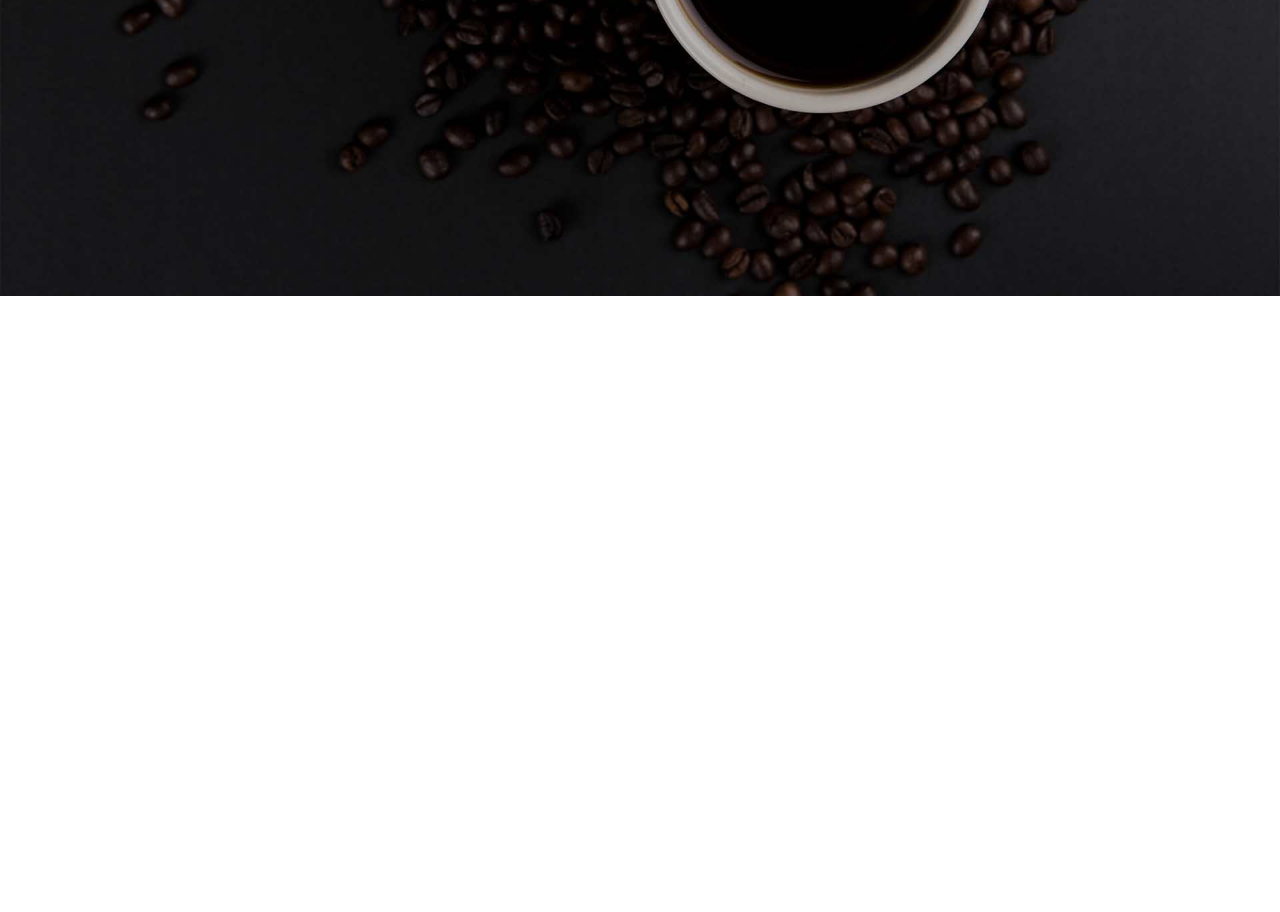
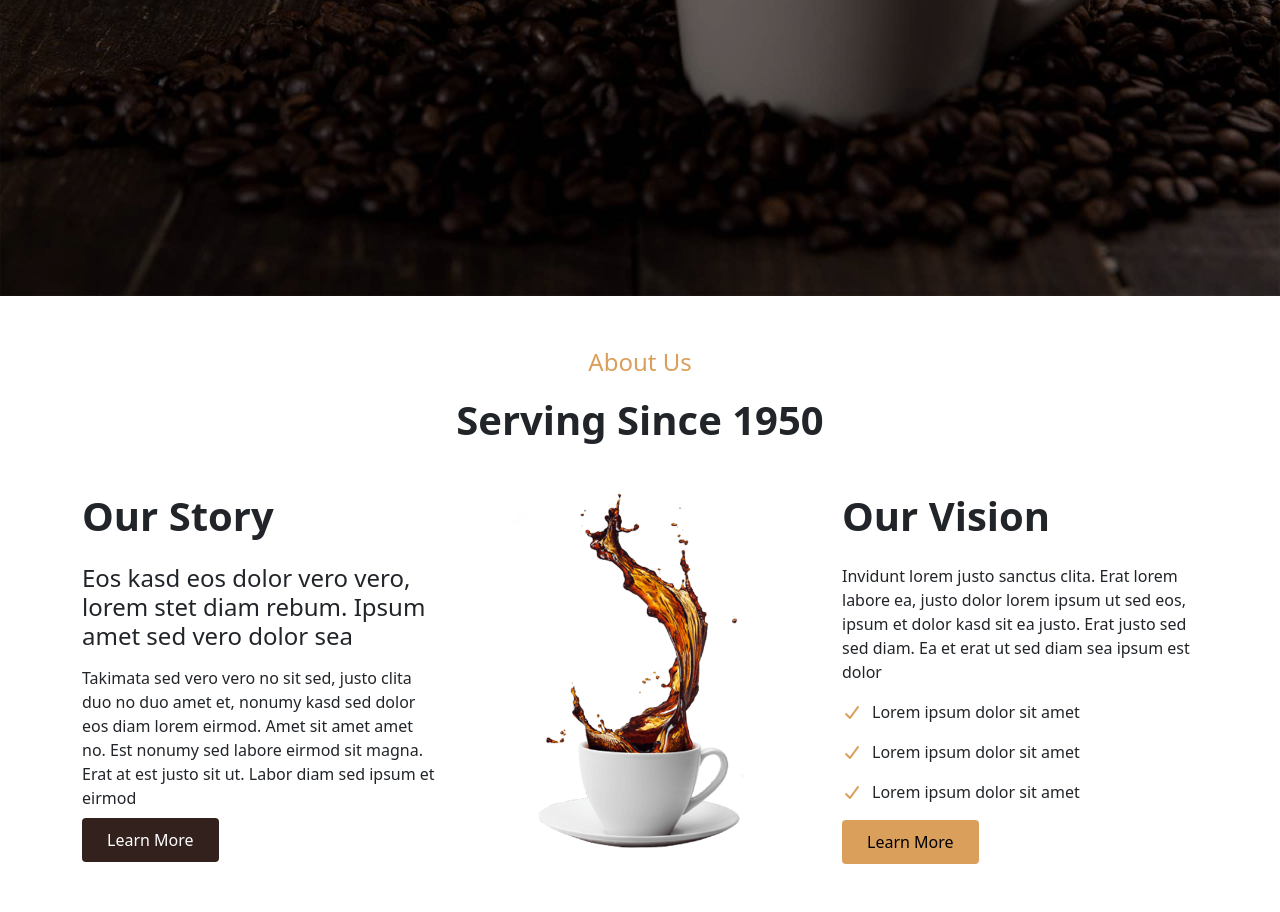
Before and after one commit to rashedahmed0/KOPPEE, a plain HTML site: page index.html in a window 1280 px wide. Shown: the part 495-1407 px from the top of the page. Before the commit the page ends 800 px from the top, so only its background shows below. Drawn offline with nearby package versions, Linux system fonts and the light colour scheme.

Commit message:
about section

```diff
--- a/index.html
+++ b/index.html
@@ -4,6 +4,13 @@
     <meta charset="utf-8" />
     <meta name="viewport" content="width=device-width, initial-scale=1" />
     <title>Bootstrap demo</title>
+    <link
+      rel="stylesheet"
+      href="https://cdnjs.cloudflare.com/ajax/libs/font-awesome/7.0.1/css/all.min.css"
+      integrity="sha512-2SwdPD6INVrV/lHTZbO2nodKhrnDdJK9/kg2XD1r9uGqPo1cUbujc+IYdlYdEErWNu69gVcYgdxlmVmzTWnetw=="
+      crossorigin="anonymous"
+      referrerpolicy="no-referrer"
+    />
     <link rel="stylesheet" href="./style.css" />
     <link rel="shortcut icon" href="./img/" type="image/x-icon" />
     <link
@@ -86,13 +93,20 @@
             <h2 class="fs-4 fw-medium">* SINCE 1950 *</h2>
           </div>
         </div>
-        <div class="carousel-item carousel-container">
+        <div class="carousel-item active position-relative">
           <img src="./img/carousel-2.jpg" class="d-block w-100" alt="..." />
           <div
-            class="carousel-caption h-100 d-flex flex-column align-items-center justify-content-center"
+            class="position-absolute top-0 start-0 w-100 h-100"
+            style="background-color: #00000048; z-index: 1"
+          ></div>
+          <div
+            class="carousel-caption h-100 d-flex flex-column align-items-center justify-content-center z-2"
           >
-            <h5>First slide label</h5>
-            <p>Some representative placeholder content for the first slide.</p>
+            <h2 class="fs-4 fw-medium" style="color: #da9f5b">
+              We Have Been Serving
+            </h2>
+            <h1 class="fw-bolder" style="font-size: 80px">COFFEE</h1>
+            <h2 class="fs-4 fw-medium">* SINCE 1950 *</h2>
           </div>
         </div>
       </div>
@@ -116,6 +130,89 @@
       </button>
     </div>
 
+    <!-- about section -->
+    <section class="mt-5 mb-5">
+      <!-- title -->
+      <div class="text-center">
+        <p class="fs-4 fw-medium" style="color: #da9f5b">About Us</p>
+        <h1 class="fw-bolder">Serving Since 1950</h1>
+        <div class="container mt-5 mb-5">
+          <div class="row">
+            <div class="col-lg-4 text-start">
+              <h1 class="fw-bolder fs-1 mb-4">Our Story</h1>
+              <h2 class="fs-4 fw-medium mb-3">
+                Eos kasd eos dolor vero vero, lorem stet diam rebum. Ipsum amet
+                sed vero dolor sea
+              </h2>
+              <p class="mb-2">
+                Takimata sed vero vero no sit sed, justo clita duo no duo amet
+                et, nonumy kasd sed dolor eos diam lorem eirmod. Amet sit amet
+                amet no. Est nonumy sed labore eirmod sit magna. Erat at est
+                justo sit ut. Labor diam sed ipsum et eirmod
+              </p>
+              <button
+                class=""
+                style="
+                  border: none;
+                  padding: 10px 25px;
+                  background: #33211d;
+                  color: white;
+                  border-radius: 4px;
+                "
+              >
+                Learn More
+              </button>
+            </div>
+            <div class="col-lg-4">
+              <img class="w-100" src="./img/about.png" alt="" />
+            </div>
+            <div class="col-lg-4 text-start">
+              <h1 class="fw-bolder fs-1 mb-4">Our Vision</h1>
+              <p>
+                Invidunt lorem justo sanctus clita. Erat lorem labore ea, justo
+                dolor lorem ipsum ut sed eos, ipsum et dolor kasd sit ea justo.
+                Erat justo sed sed diam. Ea et erat ut sed diam sea ipsum est
+                dolor
+              </p>
+              <p>
+                <i
+                  class="fa-solid fa-check"
+                  style="color: #da9f5b; margin-right: 10px"
+                ></i
+                >Lorem ipsum dolor sit amet
+              </p>
+              <p>
+                <i
+                  class="fa-solid fa-check"
+                  style="color: #da9f5b; margin-right: 10px"
+                ></i
+                >Lorem ipsum dolor sit amet
+              </p>
+              <p>
+                <i
+                  class="fa-solid fa-check"
+                  style="color: #da9f5b; margin-right: 10px"
+                ></i
+                >Lorem ipsum dolor sit amet
+              </p>
+              <button
+                class=""
+                style="
+                  border: none;
+                  padding: 10px 25px;
+                  background: #da9f5b;
+                  color: black;
+                  border-radius: 4px;
+                "
+              >
+                Learn More
+              </button>
+            </div>
+          </div>
+        </div>
+      </div>
+    </section>
+
     <script
       src="https://cdn.jsdelivr.net/npm/bootstrap@5.3.8/dist/js/bootstrap.bundle.min.js"
       integrity="sha384-FKyoEForCGlyvwx9Hj09JcYn3nv7wiPVlz7YYwJrWVcXK/BmnVDxM+D2scQbITxI"
```
